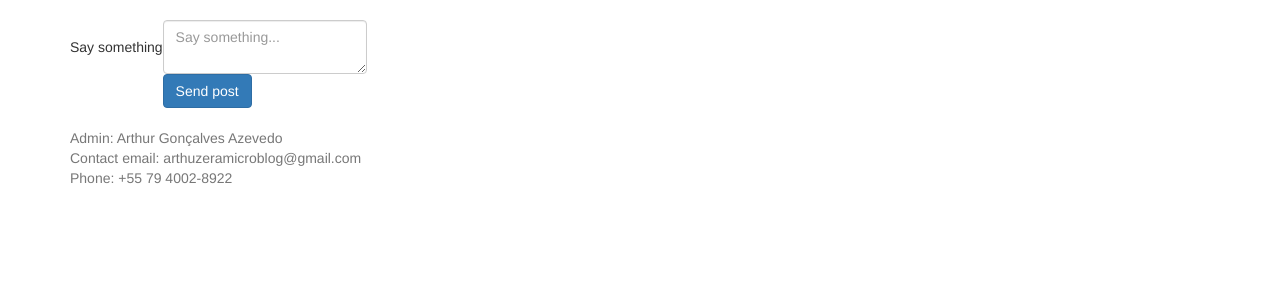
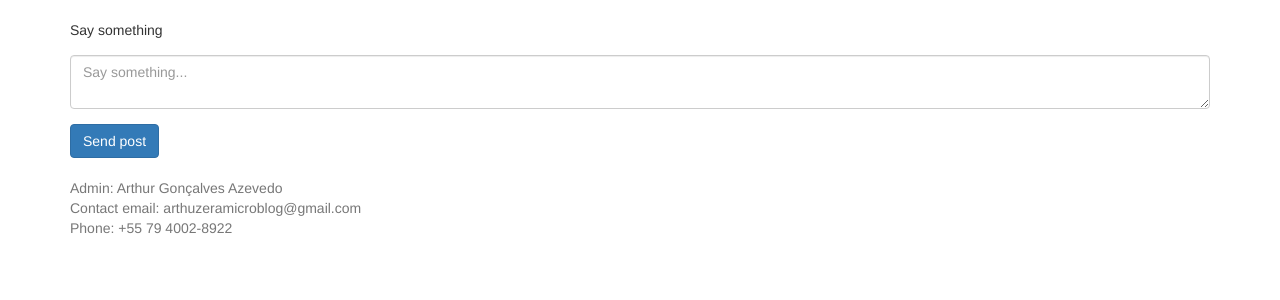
Before and after one commit to artur855/SmallBlog, a Flask app: page / in a window 1280 px wide. Shown: the part 52-352 px from the top of the page. Run offline with Flask 2, Linux system fonts and the light colour scheme; the visitor is signed in with stand-in values (Sample User, id 1); data comes from the database, SQL or seed files in the repository; data that the repository does not hold is empty; parts of the project's set-up code (start-up, migrations or seed data) failed here and were passed over; some libraries are stand-ins or nearby versions.

Commit message:
Change form making and display

```diff
--- a/app/__init__.py
+++ b/app/__init__.py
@@ -3,6 +3,7 @@ from flask import Flask
 from flask_sqlalchemy import SQLAlchemy
 from flask_login import LoginManager
 from flask_mail import Mail
+from flaskext.markdown import Markdown
 from flask_dotenv import DotEnv
 import logging
 from logging.handlers import SMTPHandler
@@ -13,12 +14,12 @@ credentials = None
 #                            Config.MAIL_SERVER, Config.ADMINS, 'microblog failure', credentials)
 # mail_handler.setLevel(logging.ERROR)
 # aplication.logger.addHandler(mail_handler)
-
-db = SQLAlchemy(aplication)
+markdown = Markdown(aplication)
 env = DotEnv()
 env.init_app(aplication, env_file=os.path.join(
     os.getcwd(), '.env'), verbose_mode=True)
 from config import Config
+db = SQLAlchemy(aplication)
 aplication.config.from_object(Config)
 migrate = Migrate(aplication, db)
 login = LoginManager(aplication)
--- a/app/templates/html/base.html
+++ b/app/templates/html/base.html
@@ -39,7 +39,7 @@
                                 <li><a class="navbar-brand" href = "{{ url_for('logout') }}">Logout</a></li>
                             {% endif %}
                         </ul>
-                        <form class="navbar-form navbar-right" action="/action_page.php">
+                        <form class="navbar-form navbar-right">
                             <div class="input-group">
                                 <input type="text" class="form-control" placeholder="Search">
                                 <div class="input-group-btn">
--- a/app/templates/html/index.html
+++ b/app/templates/html/index.html
@@ -5,22 +5,15 @@
     <div class="container">
         <form method="post" name="post">
             {{form.hidden_tag()}}
-            <table>
-                <tr>
-                    <td class="form-group">Say something </td>
-                    <td class="form-group">{{form.post(class='form-control', placeholder='Say something...')}}</td>
-                    <td class="form-group">
+                    <div class="form-group">Say something </div>
+                    <div class="form-group">{{form.post(class='form-control', placeholder='Say something...')}}</div>
+                    <div class="form-group">
                         {% for error in form.post.errors %}
                         <span style="color:red;">[{{error}}]</span>
                         {% endfor %}
-                    </td>
-                </tr>
-                <tr>
-                    <td></td>
-                    <td class="form-group">{{form.submit(class='btn btn-primary')}}</td>
-                    <td></td>
-                </tr>
-            </table>
+                    </div>
+                    <div class="form-group">{{form.submit(class='btn btn-primary')}}</div>
+
         </form>
         <div>
             <ul class="list-group">
--- a/app/views.py
+++ b/app/views.py
@@ -380,6 +380,26 @@ def oauth_authorize(provider):
     return oauth.authorize()
 
 
+@aplication.route('/delete/<int:id>')
+@login_required
+def delete(id):
+    try:
+        post = Post.query.get(id)
+        if not post:
+            flash('Post not found', 'error')
+            return redirect(url_for('index'))
+        if post.author.id != current_user.id:
+            flash("You cannot delete a post you don't own.", 'error')
+            return redirect(url_for('index'))
+        db.session.delete(post)
+        db.session.commit()
+        flash('Your post has been deleted.', 'success')
+        return redirect(url_for('index'))
+    except:
+        db.session.rollback()
+        flash('A error has occured.', 'error')
+
+
 @aplication.route('/callback/<provider>')
 def oauth_callback(provider):
 
```
Also changed, not shown: app/templates/html/user.html (+5 -2 lines).
